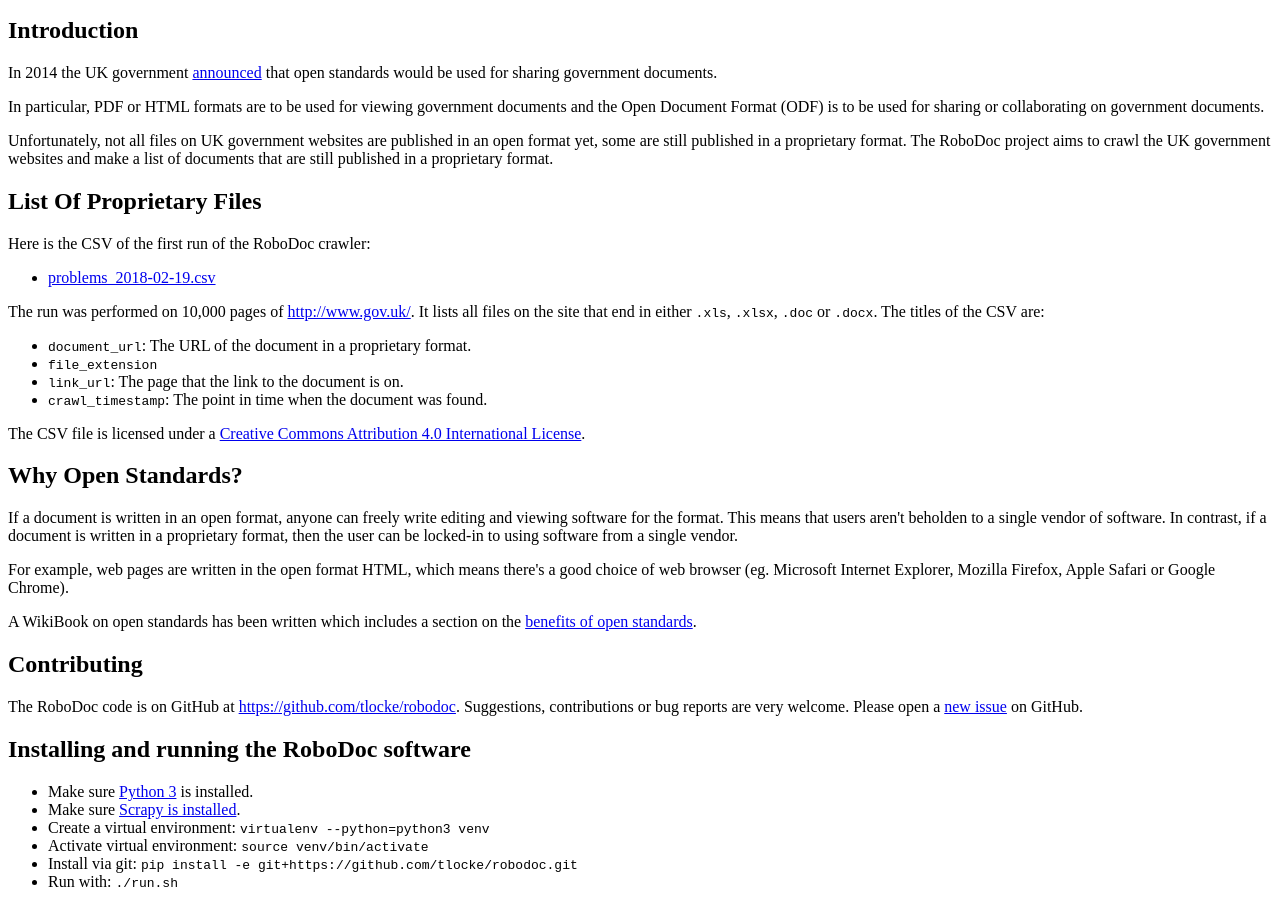
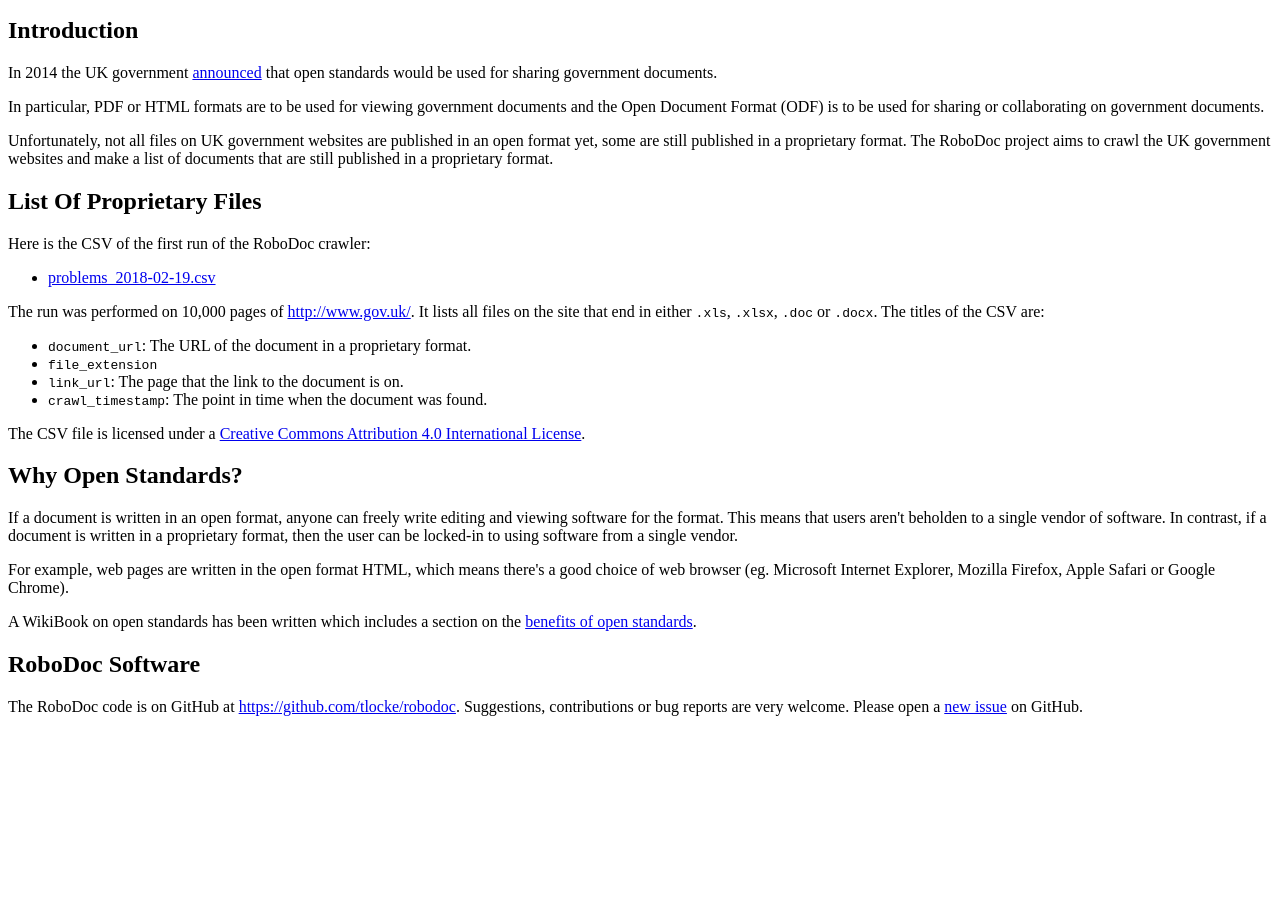
Before and after one commit to tlocke/robodoc, a plain HTML site: page docs/index.html in a window 1280 px wide. Shown: the part 101-1008 px from the top of the page. After the commit the page ends 833 px from the top, so only its background shows below. Drawn offline with Linux system fonts and the light colour scheme.

Commit message:
Remove duplicated content from README

```diff
--- a/docs/index.html
+++ b/docs/index.html
@@ -1,10 +1,11 @@
 <!DOCTYPE html>
-<html>
+<html lang="en">
   <head>
     <title>
       RoboDoc: Finding documents that use proprietary formats on UK government
       websites
     </title>
+    <meta charset="utf-8">
   </head>
   <body>
     <h1>RoboDoc</h1>
@@ -12,7 +13,7 @@
     <p>
       Finding where proprietary file formats are used on UK government
       websites.
-    <p>
+    </p>
 
 
     <h2>Introduction</h2>
@@ -41,19 +42,20 @@
 
     <p>
       Here is the CSV of the first run of the RoboDoc crawler:
+    </p>
 
     <ul>
       <li>
         <a href="https://bitbucket.org/tlocke/rd_downloads/downloads/problems_2018-02-19.csv">problems_2018-02-19.csv</a>
       </li>
     </ul>
-    </p>
 
     <p>
       The run was performed on 10,000 pages of
       <a href="http://www.gov.uk/">http://www.gov.uk/</a>. It lists all files
       on the site that end in either <code>.xls</code>, <code>.xlsx</code>,
       <code>.doc</code> or <code>.docx</code>. The titles of the CSV are:
+    </p>
 
     <ul>
       <li>
@@ -94,7 +96,7 @@
       For example, web pages are written in the open format HTML, which means
       there's a good choice of web browser (eg. Microsoft Internet Explorer,
       Mozilla Firefox, Apple Safari or Google Chrome).
-    <p>
+    </p>
 
     <p>
       A WikiBook on open standards has been written which includes a section on
@@ -102,7 +104,7 @@
     </p>
 
 
-    <h2>Contributing</h2>
+    <h2>RoboDoc Software</h2>
 
     <p>
       The RoboDoc code is on GitHub at
@@ -113,33 +115,5 @@
       <a href="https://github.com/tlocke/robodoc/issues">new issue</a> on
       GitHub.
     </p>
-
-
-    <h2>Installing and running the RoboDoc software</h2>
-
-    <ul>
-      <li>
-        Make sure <a href="https://www.python.org/">Python 3</a> is installed.
-      </li>
-      <li>
-        Make sure
-        <a href="https://doc.scrapy.org/en/latest/intro/install.html">Scrapy is
-        installed</a>.
-      </li>
-      <li>
-        Create a virtual environment:
-        <code>virtualenv --python=python3 venv</code>
-      </li>
-      <li>
-        Activate virtual environment: <code>source venv/bin/activate</code>
-      </li>
-      <li>
-        Install via git:
-        <code>pip install -e git+https://github.com/tlocke/robodoc.git</code>
-      </li>
-      <li>
-        Run with: <code>./run.sh</code>
-      </li>
-    </ul>
   </body>
 </html>
```
Also changed, not shown: 1 other file. Lines whose indentation alone changed are shown as unchanged.
